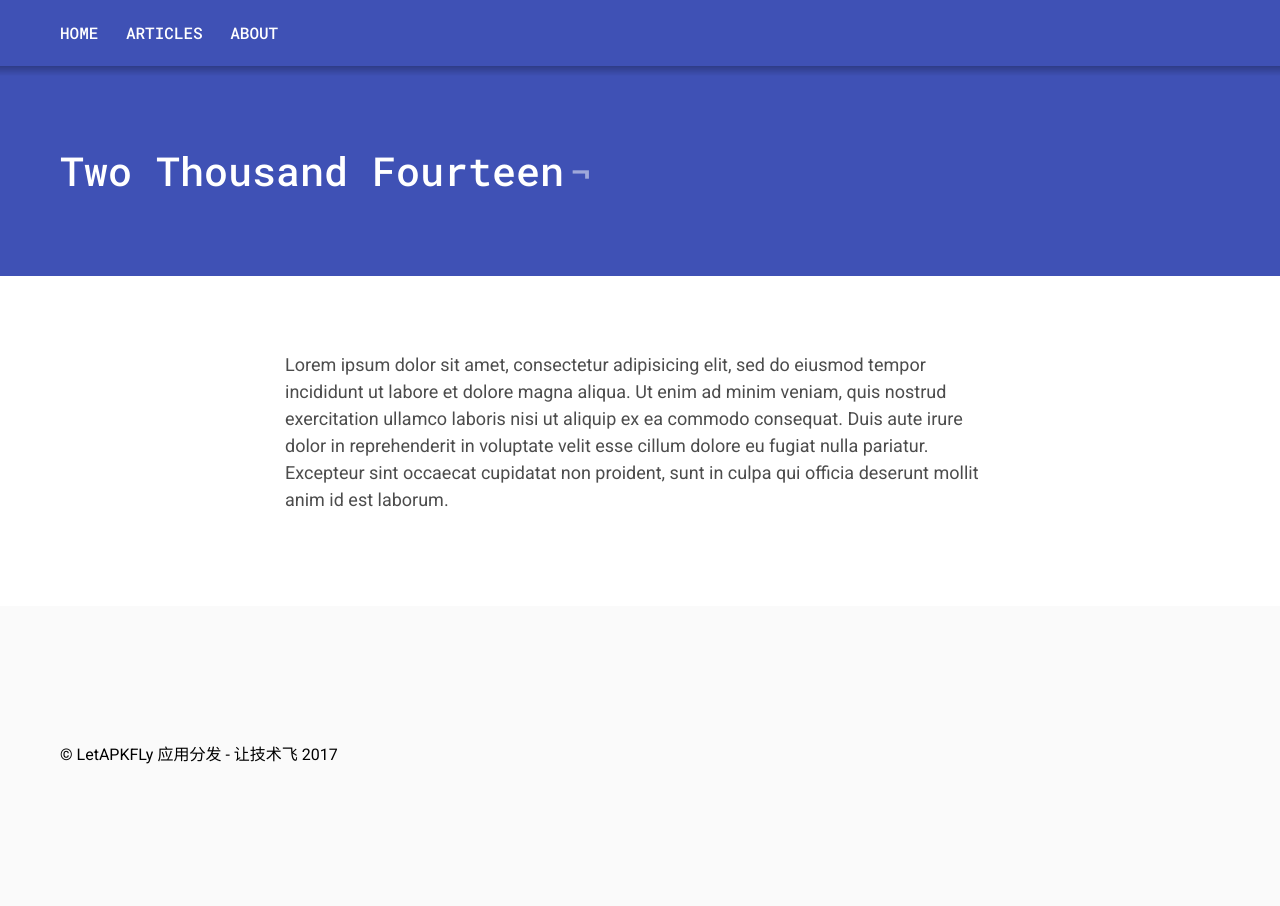
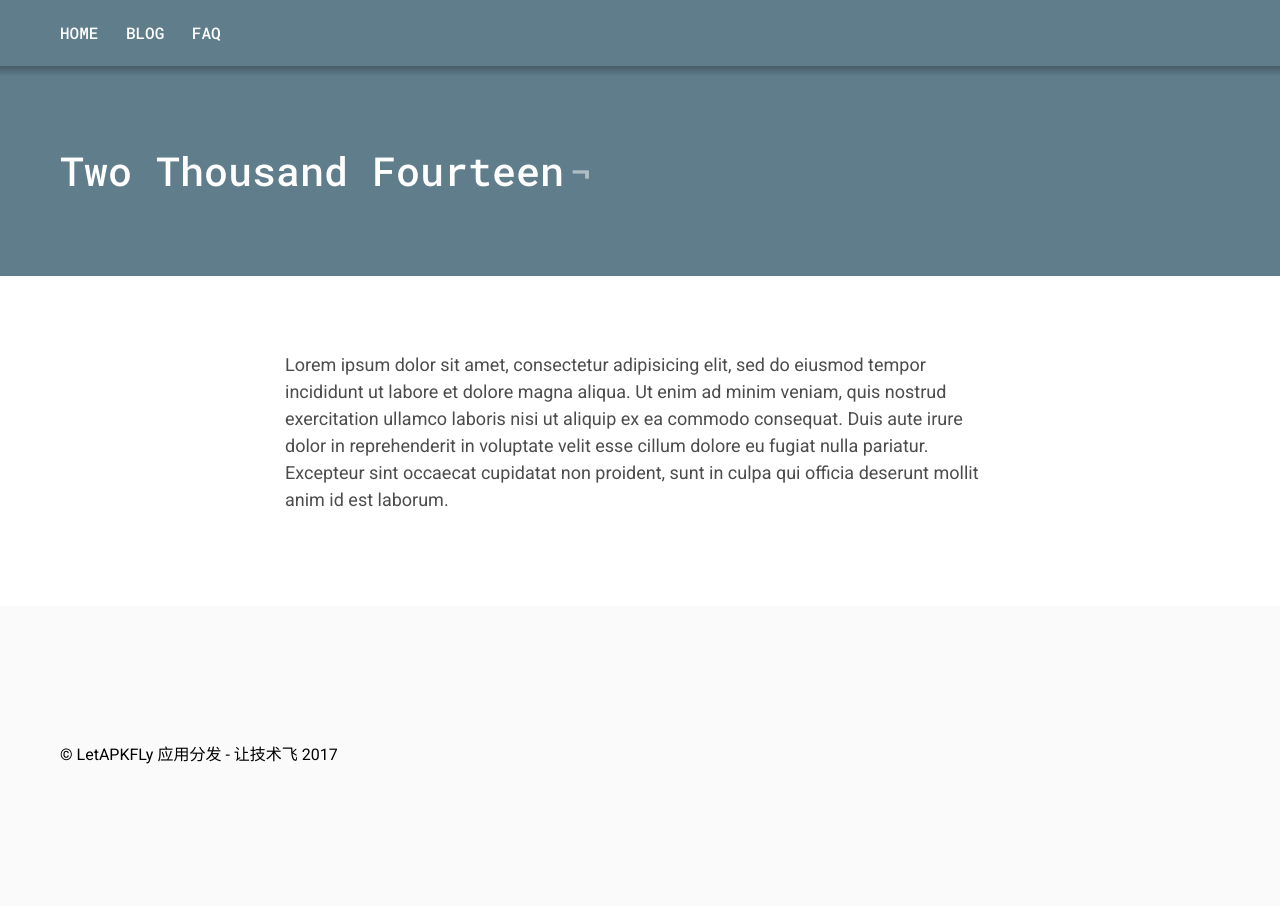
Before and after one commit to neoFelhz/LetAPKFly, a Jekyll site: the page built from _posts/2014-01-03-two-thousand-fourteen.markdown, in a window 1280 px wide. Built offline with Jekyll 4.4.1, drawn with Linux system fonts in a browser that asks for light colours.

Commit message:
Signed-off-by: neoFelhz <neofelhz@gmail.com>

```diff
--- a/_config.yml
+++ b/_config.yml
@@ -29,7 +29,7 @@ codepenUsername:
 # Build settings
 markdown: kramdown
 
-#themeColor: purple # green, blue, orange, purple, grey
+themeColor: grey
 fixedNav: 'true' # true or false
 
 permalink: /:year-:month/:title.html
--- a/_includes/navigation.html
+++ b/_includes/navigation.html
@@ -1,7 +1,7 @@
 <nav class="c-navigation {% if site.fixedNav == 'true' %}is-fixed{% endif %}">
   <div class="c-navigation__container u-container">
-    <a class="c-navigation__item {% if page.url == '/' %}is-active{% endif %}" href="{{ "/" | prepend: site.baseurl }}">Home</a>
-    <a class="c-navigation__item {% if page.url == '/articles/' %}is-active{% endif %}" href="{{ "/articles/" | prepend: site.baseurl }}">Articles</a>
-    <a class="c-navigation__item {% if page.url == '/about/' %}is-active{% endif %}" href="{{ "/about/" | prepend: site.baseurl }}">About</a>
+    <a class="c-navigation__item {% if page.url == '/' %}is-active{% endif %}" href="{{ "/" | prepend: site.baseurl }}">HOME</a>
+    <a class="c-navigation__item {% if page.url == '/articles/' %}is-active{% endif %}" href="{{ "/articles/" | prepend: site.baseurl }}">BLOG</a>
+    <a class="c-navigation__item {% if page.url == '/about/' %}is-active{% endif %}" href="{{ "/about/" | prepend: site.baseurl }}">FAQ</a>
   </div>
 </nav>
```
Also changed, not shown: index.markdown (+4 -0 lines).
